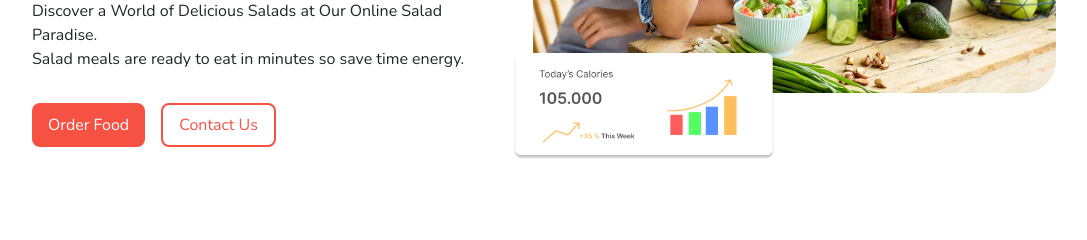
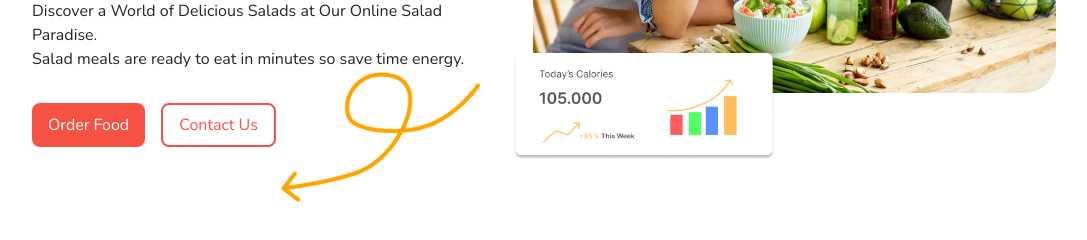
Before and after one commit to Abdul-Hamid-k/healthySalad, a plain HTML site: page index.html in a window 1280 px wide. Shown: the part 482-722 px from the top of the page, without its empty margins (96-1183 px from the left). Drawn offline with nearby package versions, Linux system fonts and the light colour scheme.

Commit message:
Add arrow benith hero content

```diff
--- a/index.html
+++ b/index.html
@@ -76,6 +76,7 @@
                     </button>
                     <button class="white-bg-btn btn">Contact Us</button>
                 </div>
+                <img class="arrow" src="./assets/images/Arrow 3.png" alt="arrow">
             </div>
 
             <div class="hero-imgs">
--- a/style.css
+++ b/style.css
@@ -7,7 +7,7 @@
 }
 
 :root {
-  --brand-color: orange;
+  --brand-color: #ffa500;
   --red: rgb(246, 82, 67);
   --d-gray: rgb(55, 55, 55);
   --l-gray: rgb(99, 99, 99);
@@ -132,7 +132,9 @@ nav > div {
   margin-top: 4rem;
   flex-direction: column;
   justify-content: center;
+  position: relative;
   gap: 1rem;
+  z-index: 2;
   max-width: 500px;
 }
 
@@ -200,10 +202,9 @@ nav > div {
   min-height: 40vh;
   max-height: 70vh;
   max-width: 70vw;
-  position: relative;
   object-fit: cover;
   border-radius: 2rem;
-
+  z-index: 1;
   margin-top: 5rem;
 }
 
@@ -219,6 +220,15 @@ nav > div {
     max-width: 350px;
     min-width: 250px;
     width: 50%;
+    z-index: 1;
+}
+
+.arrow{
+    position: absolute;
+    bottom: 80px;
+    right: 20px;
+    width: 200px;
+    z-index: -1;
 }
 
 /* ------------------------------ */
```
Also changed, not shown: assets/images/Arrow 3.png (added).
